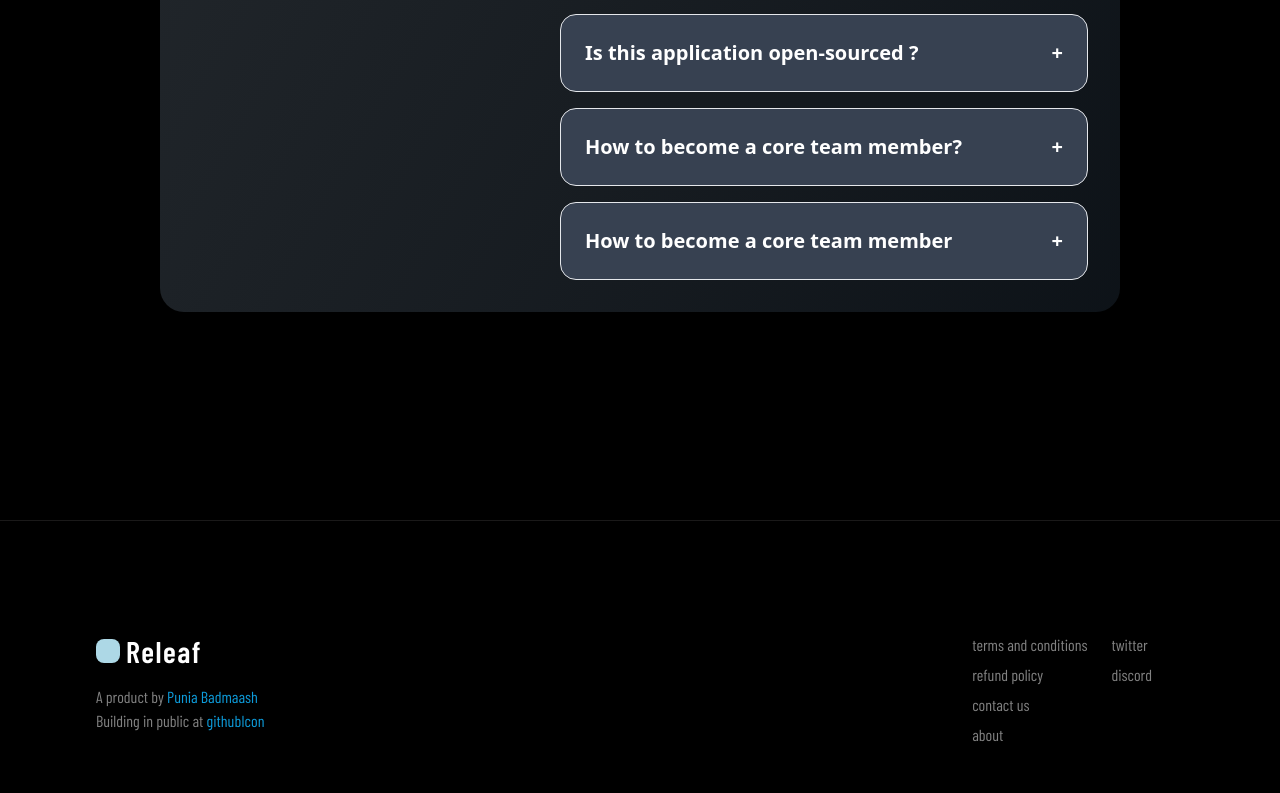
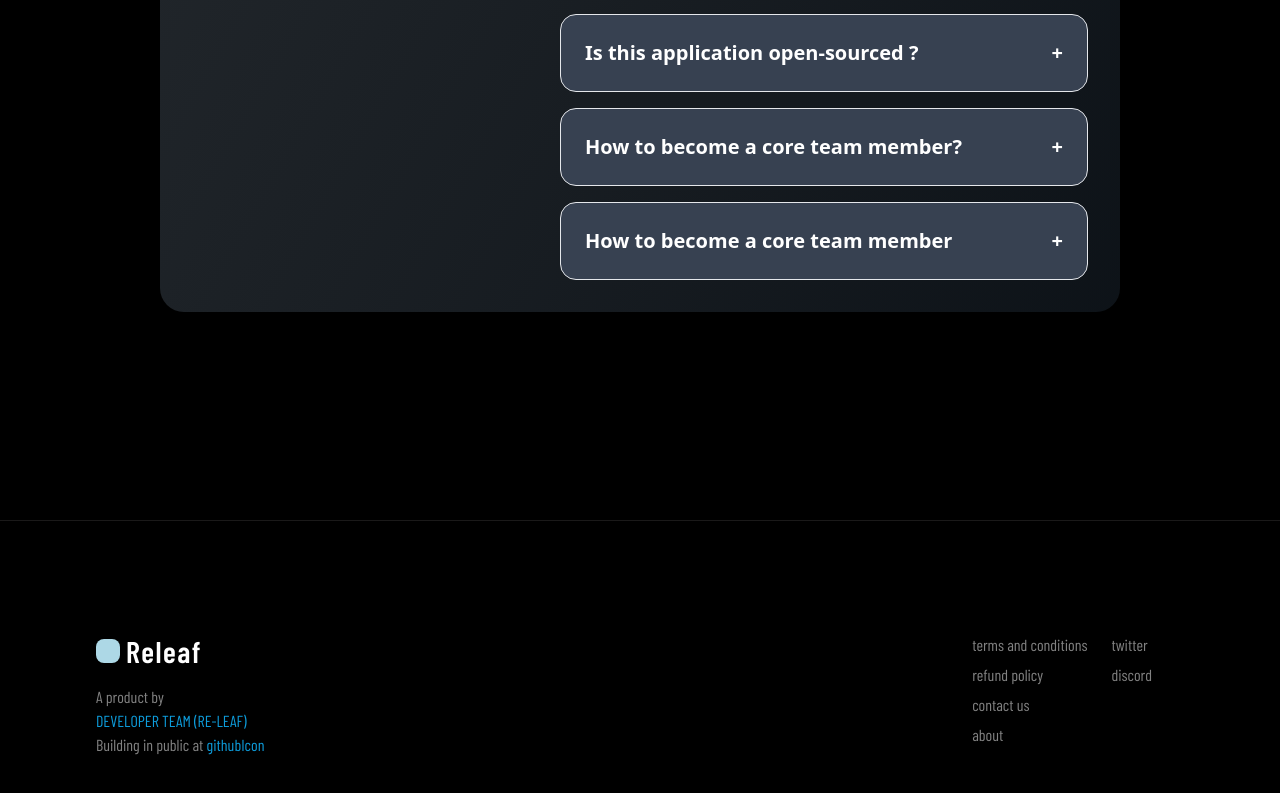
Before and after one commit to lakshaydewan/releaf_project, a React (Vite) app: page / in a window 1280 px wide. Shown: the part 6029-6822 px from the top of the page. Built offline with nearby package versions, Linux system fonts and the light colour scheme; a web font is replaced by a local one.

Commit message:
name changed in footer

```diff
--- a/src/components/Footer.jsx
+++ b/src/components/Footer.jsx
@@ -19,7 +19,7 @@ const Footer = () => {
             <p className='text-[#828282] mt-4'>
                 A product by <a href="/">
                     <span className='text-[#0d9cdb] cursor-pointer'>
-                        Punia Badmaash
+                        <p>DEVELOPER TEAM (RE-LEAF) </p>
                 </span>
                 </a>
             </p>
```
